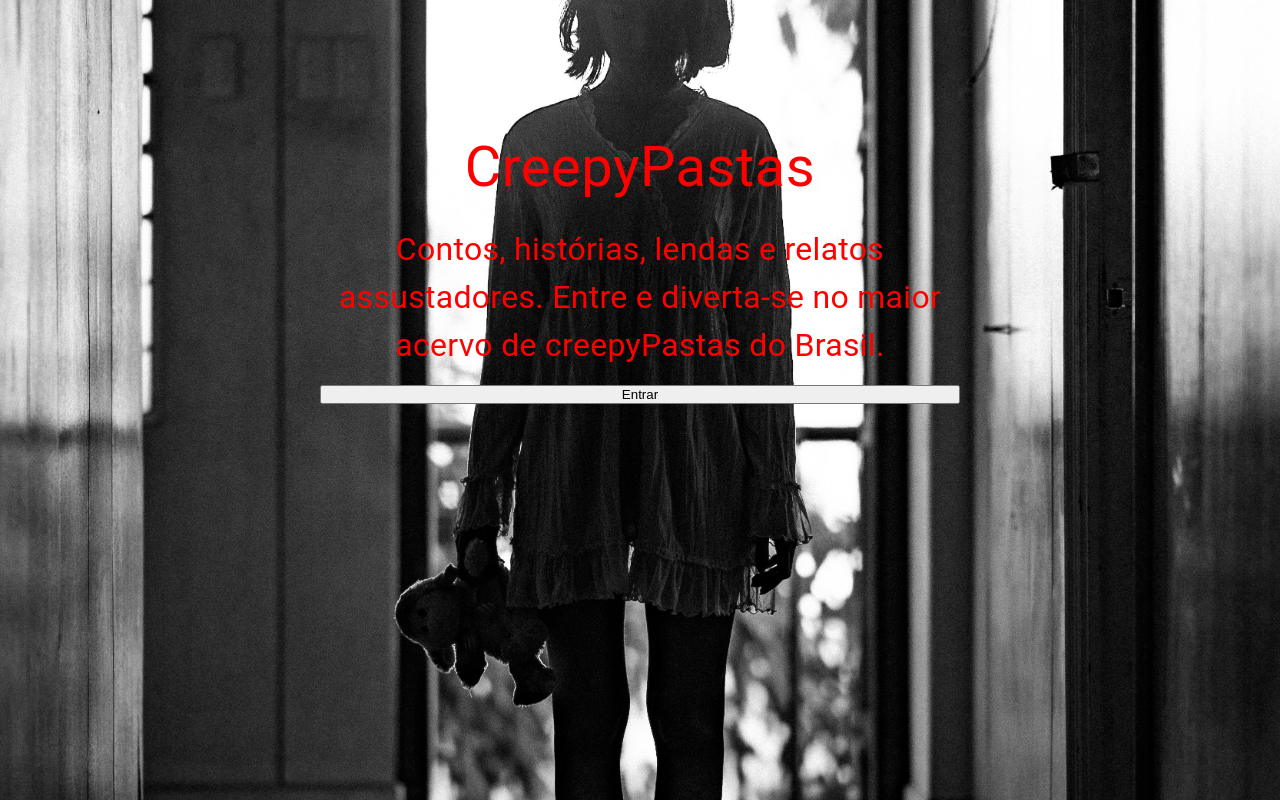
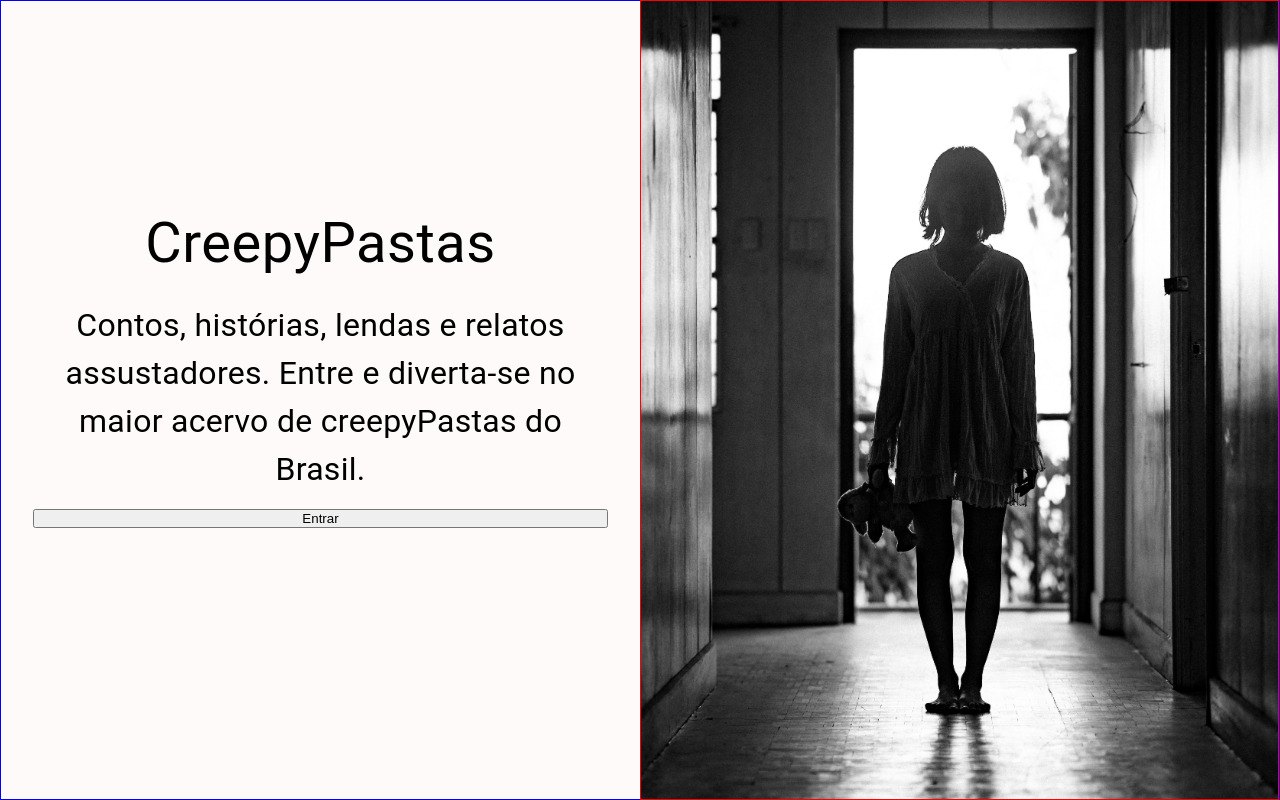
Before and after one commit to silvaPool/project-creepypasta, a React (Vite) app: page / in a window 1280 px wide. Built offline with nearby package versions, Linux system fonts and the light colour scheme.

Commit message:
Atualizando os estilos no login

```diff
--- a/package.json
+++ b/package.json
@@ -23,7 +23,8 @@
     "react": "^18.2.0",
     "react-dom": "^18.2.0",
     "react-router-dom": "^6.22.0",
-    "styled-components": "^6.1.8"
+    "styled-components": "^6.1.8",
+    "swiper": "^11.0.6"
   },
   "devDependencies": {
     "@types/react": "^18.2.43",
--- a/src/App.css
+++ b/src/App.css
@@ -67,3 +67,17 @@
     font-size: 20px;
     font-weight: bolder;
   }
+
+  .swiper-container {
+    height: 80vh;
+  }
+
+  .slide-item {
+    margin: 10px;
+  }
+
+  .slide-item img {
+    height: 100%;
+    object-fit: cover;
+    width: 100%;
+  }
--- a/src/components/LayoutLogin.jsx
+++ b/src/components/LayoutLogin.jsx
@@ -3,7 +3,9 @@ import { Box } from "@mui/material";
 import Typography from '@mui/material/Typography';
 import StyledLayoutLogin from "./StyledLayoutLogin";
 import { Link, useNavigate } from "react-router-dom";
-
+import StyledImageLogin from "./StyledImageLogin";
+import {Swiper, SwiperSlide} from "swiper/react";
+import Samarinha from '../assets/images/samara.jpg';
 
 function LayoutLogin() {
 
@@ -12,16 +14,14 @@ function LayoutLogin() {
 
 
     return (
+        <>
         <StyledLayoutLogin>
-
-
-
-            <Box sx={{display: 'flex', flexDirection: 'column', gap: '1rem', height: '50%', width: '50%', margin: '0 auto'}}>
-                <Typography sx={{fontSize: '3.5rem', color: 'red'}}>
+            <Box sx={{display: 'flex', flexDirection: 'column', gap: '1rem', height: '50%', width: '45%', margin: '0 auto'}}>
+                <Typography sx={{fontSize: '3.5rem'}}>
                     CreepyPastas
                 </Typography>
 
-                <Typography sx={{fontSize: '2rem', color: 'red'}}>
+                <Typography sx={{fontSize: '2rem'}}>
                     Contos, histórias, lendas e relatos assustadores. Entre e diverta-se no maior acervo de creepyPastas do Brasil.
                 </Typography>
 
@@ -29,13 +29,19 @@ function LayoutLogin() {
                 <SignInButton afterSignInUrl="/dashboard">
                     Entrar
                 </SignInButton>
+           </Box>
+
+
+           <StyledImageLogin>
+
+           </StyledImageLogin>
 
 
 
-           </Box>
 
+         </StyledLayoutLogin>
 
-        </StyledLayoutLogin>
+        </>
     )
 }
 
--- /dev/null
+++ b/src/components/StyledImageLogin.jsx
@@ -0,0 +1,28 @@
+import { Box } from "@mui/material";
+import { styled } from "styled-components";
+import Samarinha from '../assets/images/samara.jpg';
+
+const StyledImageLogin = styled(Box)`
+&& {
+   /* display: flex;
+   flex-direction: row;
+   justify-content: space-between;
+   align-items: center;
+   height: 100vh; */
+   /* padding-top: 125px; */
+   /* text-align: center; */
+    background-image: url(${Samarinha});
+   background-repeat: no-repeat;
+   background-position: center;
+   background-size: cover;
+   height: 100vh;
+   width: 50%;
+   border: 1px solid red;
+}
+
+
+
+
+`
+
+export default StyledImageLogin;
--- a/src/components/StyledLayoutLogin.jsx
+++ b/src/components/StyledLayoutLogin.jsx
@@ -5,14 +5,14 @@ import Samarinha from '../assets/images/samara.jpg';
 const StyledLayoutLogin = styled(Box)`
 && {
    display: flex;
-   flex-direction: column;
+   flex-direction: row;
+   justify-content: space-between;
+   align-items: center;
    height: 100vh;
-   padding-top: 125px;
+   color: black;
    text-align: center;
-   background-image: url(${Samarinha});
-   background-repeat: no-repeat;
-   background-position: center;
-   background-size: cover;
+   background-color: #FFFAFA;
+   border: 1px solid blue;
 }
 
 
```
Also changed, not shown: src/components/Cards.jsx (+5 -3 lines), 1 other file (tests, documents, lock files or other folders).
